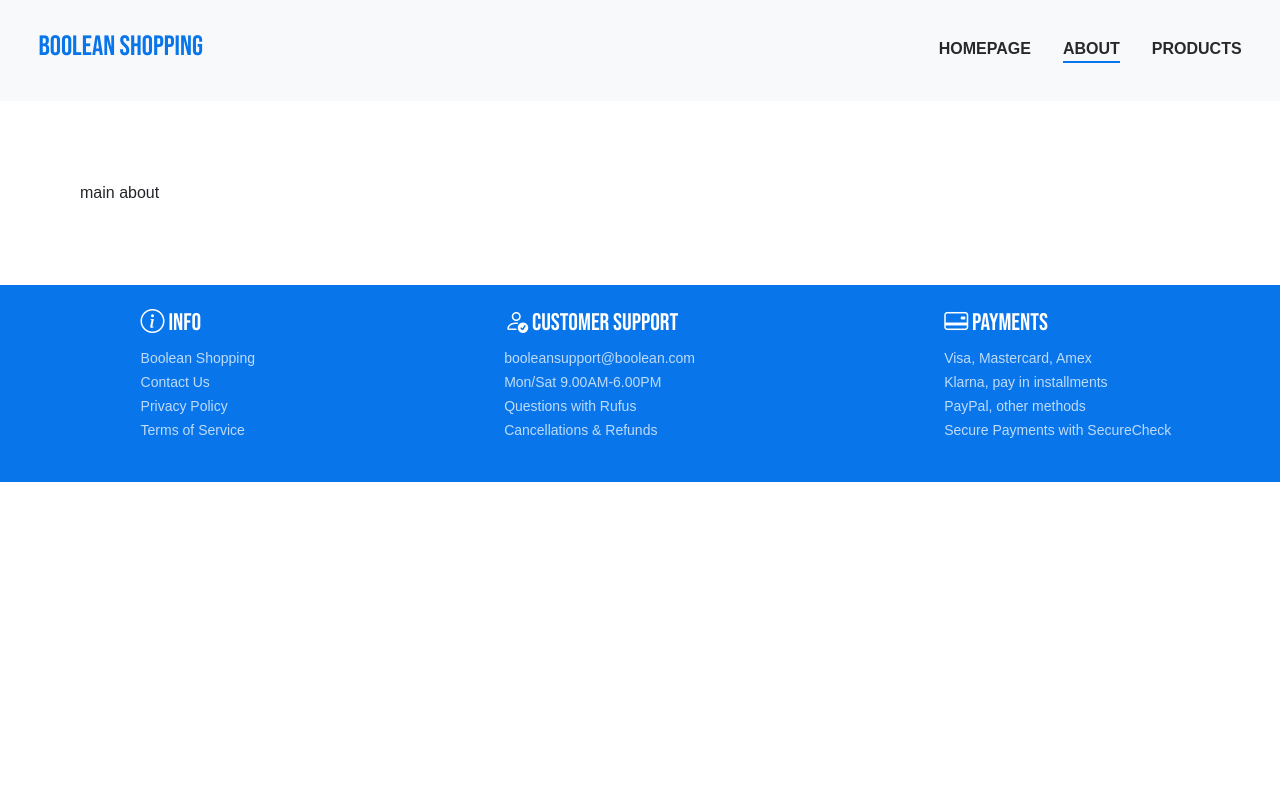
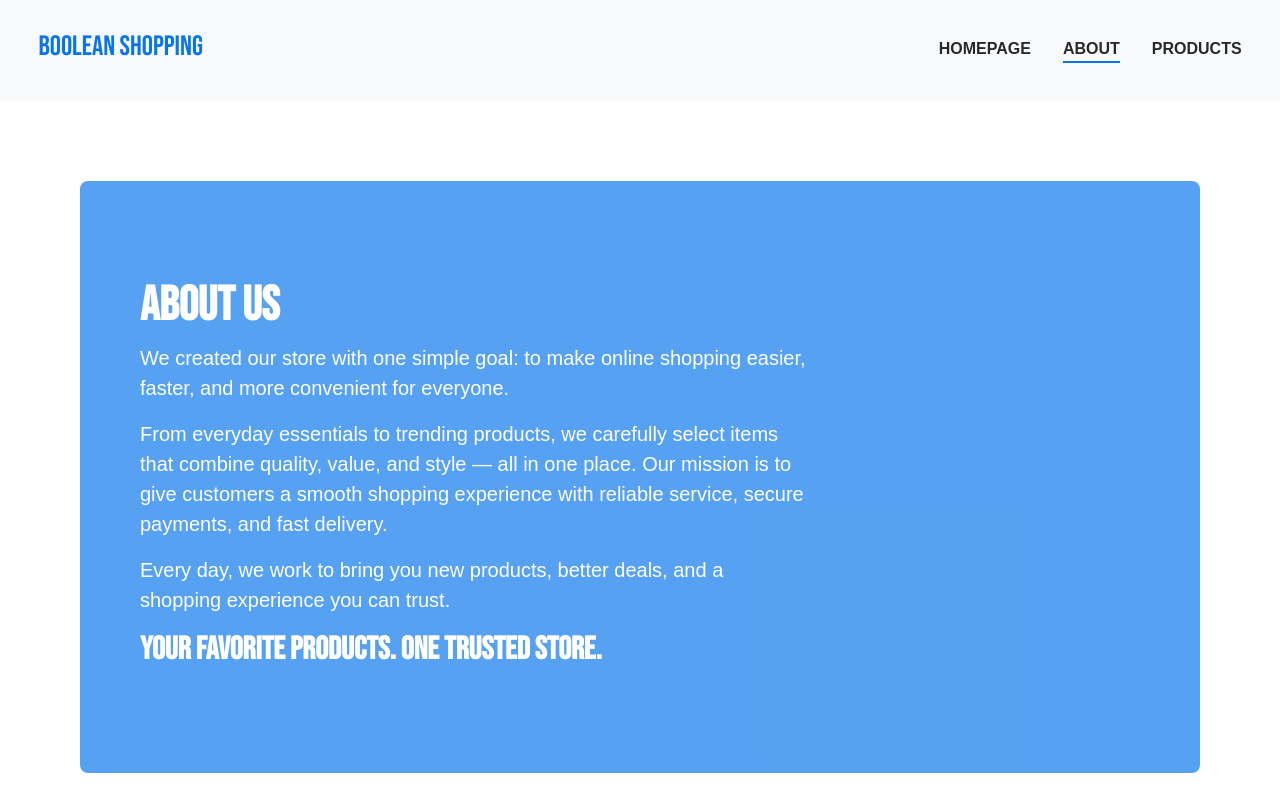
Before and after one commit to simonegreco5/react-router, a React (Vite) app: page /about in a window 1280 px wide. Shown: the top 800 px of the page. Built offline with nearby package versions, Linux system fonts and the light colour scheme.

Commit message:
- add main in AboutPage - add fix

```diff
--- a/src/components/AppFooter.jsx
+++ b/src/components/AppFooter.jsx
@@ -3,7 +3,7 @@ export default function AppFooter(){
     return (
         <footer className="">
             <div>
-                <h4><i class="bi bi-info-circle"></i> INFO</h4>
+                <h4><i className="bi bi-info-circle"></i> INFO</h4>
                 <ul>
                     <li><a href="">Boolean Shopping</a></li>
                     <li><a href="">Contact Us</a></li>
@@ -13,7 +13,7 @@ export default function AppFooter(){
             </div>
 
             <div>
-                <h4><i class="bi bi-person-check"></i> CUSTOMER SUPPORT</h4>
+                <h4><i className="bi bi-person-check"></i> CUSTOMER SUPPORT</h4>
                 <ul>
                     <li><a href="">booleansupport@boolean.com</a></li>
                     <li><a href="">Mon/Sat 9.00AM-6.00PM</a></li>
@@ -23,7 +23,7 @@ export default function AppFooter(){
             </div>
 
             <div>
-                <h4><i class="bi bi-credit-card-2-back"></i> PAYMENTS</h4>
+                <h4><i className="bi bi-credit-card-2-back"></i> PAYMENTS</h4>
                 <ul>
                     <li><a href="">Visa, Mastercard, Amex</a></li>
                     <li><a href="">Klarna, pay in installments</a></li>
--- a/src/components/AppHeader.jsx
+++ b/src/components/AppHeader.jsx
@@ -13,7 +13,7 @@ export default function AppHeader() {
                 <div className="d-flex">
                     <i className="bi bi-tux"></i>
                     <h3>BOOLEAN SHOPPIng</h3>
-                    {/* <i class="bi bi-box-seam-fill"></i> */}
+                    {/* <i className="bi bi-box-seam-fill"></i> */}
                 </div>
 
                 <ul className="d-flex">
--- a/src/index.css
+++ b/src/index.css
@@ -107,6 +107,10 @@ main {
     position: relative;
   }
 
+  #about_main{
+   background-color: rgba(8, 118, 235, 0.684);
+  }
+
   .button-home {
     border-radius: 1rem;
   }
--- a/src/pages/AboutPage.jsx
+++ b/src/pages/AboutPage.jsx
@@ -1,9 +1,42 @@
-export default function AboutPage(){
+export default function AboutPage() {
 
     return (
 
         <main>
-            main about
+            <div id="about_main" className="p-5 mb-4 text-white rounded-3">
+
+                <div className="container-fluid py-5">
+                    <h1 className="display-5 fw-bold">ABOUT US</h1>
+
+                    <p className="col-md-8 fs-5">
+                        We created our store with one simple goal:
+                        to make online shopping easier, faster,
+                        and more convenient for everyone.
+                        <br />
+                    </p>
+
+                    <p className="col-md-8 fs-5">
+                        From everyday essentials to trending products,
+                        we carefully select items that combine quality,
+                        value, and style — all in one place.
+                        Our mission is to give customers a smooth
+                        shopping experience with reliable service,
+                        secure payments, and fast delivery.
+                        <br />
+                    </p>
+
+                    <p className="col-md-8 fs-5">
+                        Every day, we work to bring you new products,
+                        better deals, and a shopping experience you
+                        can trust.
+                        <br />
+                    </p>
+
+                    <h2 className="col-md-8">
+                        <strong>Your favorite products. One trusted store.</strong>
+                    </h2>
+                </div>
+            </div>
         </main>
     )
 }
--- a/src/pages/HomePage.jsx
+++ b/src/pages/HomePage.jsx
@@ -6,18 +6,18 @@ export default function HomePage() {
     return (
 
         <main>
-            <div id="home_main" class="p-5 mb-4 bg-body-tertiary rounded-3">
+            <div id="home_main" className="p-5 mb-4 bg-body-tertiary rounded-3">
 
                 {/* logo 3D */}
                 <div className="logo_tux">
                     <i className="bi bi-tux"></i>
                 </div>
 
-                <div class="container-fluid py-5">
-                    <div id="title_jumbotron" class="display-5 fw-bold d-flex">
+                <div className="container-fluid py-5">
+                    <div id="title_jumbotron" className="display-5 fw-bold d-flex">
                         <h1>WELCOME IN BOOLEAN</h1>
                     </div>
-                    <p class="col-md-8 fs-4">
+                    <p className="col-md-8 fs-4">
                         <strong>Everything you need. All in one place.</strong> From everyday essentials to the latest trends, discover thousands
                         of products at unbeatable prices. <strong>Fast shipping, secure payments,
                             and new deals every day</strong> — shopping has never been this easy. <strong>Shop smarter. Live better.</strong>
```
Also changed, not shown: src/pages/ProductsPage.jsx (+10 -0 lines).
